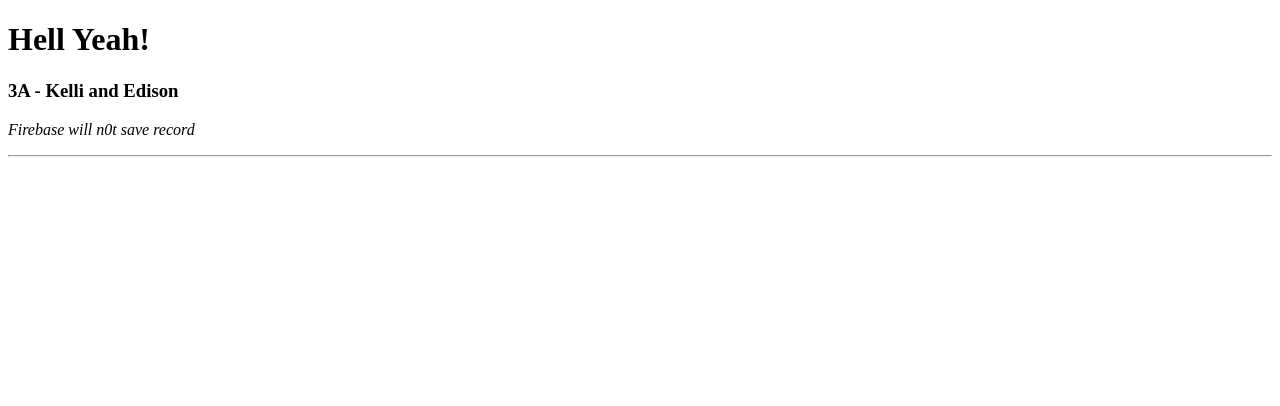
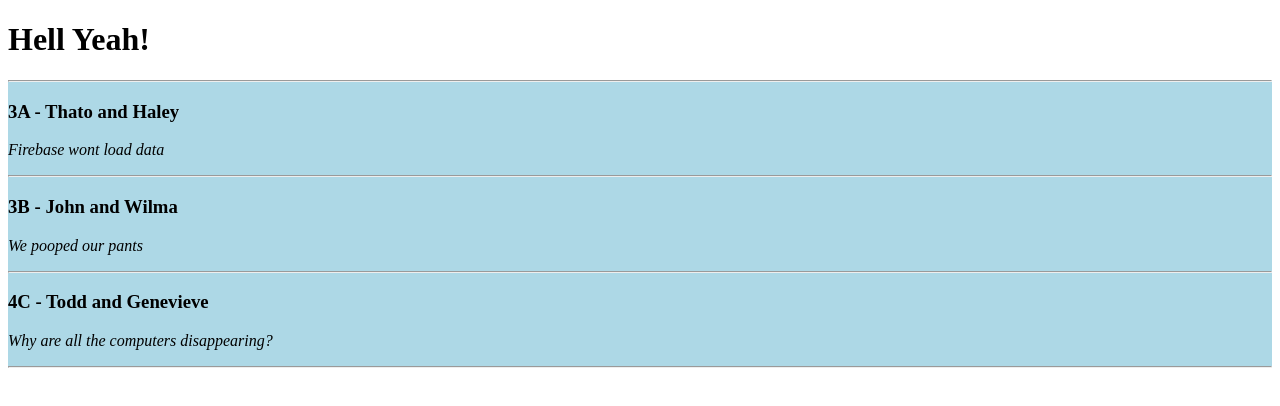
Before and after one commit to kellibrooke/react-tutorial, a React app: page / in a window 1280 px wide. Shown: the top 406 px of the page. Built offline with nearby package versions, Linux system fonts and the light colour scheme.

Commit message:
tutorial through wednesday week one

```diff
--- a/package.json
+++ b/package.json
@@ -13,7 +13,8 @@
   "license": "ISC",
   "dependencies": {
     "react": "^15.5.4",
-    "react-dom": "^15.5.4"
+    "react-dom": "^15.5.4",
+    "styled-jsx": "^3.0.2"
   },
   "devDependencies": {
     "babel-core": "^6.24.1",
--- a/src/components/TicketList.jsx
+++ b/src/components/TicketList.jsx
@@ -1,13 +1,39 @@
 import React from 'react';
 import Ticket from './Ticket';
 
+var masterTicketList = [
+  {
+    names: 'Thato and Haley',
+    location: '3A',
+    issue: 'Firebase wont load data'
+  },
+  {
+    names: 'John and Wilma',
+    location: '3B',
+    issue: 'We pooped our pants'
+  },
+  {
+    names: 'Todd and Genevieve',
+    location: '4C',
+    issue: 'Why are all the computers disappearing?'
+  }
+];
+
 function TicketList() {
   return (
-    <Ticket
-      location='3A'
-      names='Kelli and Edison'
-      issue='Firebase will n0t save record'
-    />
+    <div>
+      <style jsx>{`
+        div {
+          background-color: lightblue;
+        }`}</style>
+      <hr/>
+      {masterTicketList.map((ticket, index) =>
+        <Ticket names={ticket.names}
+          location={ticket.location}
+          issue={ticket.issue}
+          key={index} />
+      )}
+    </div>
   );
 }
 
--- a/webpack-config-starter.js
+++ b/webpack-config-starter.js
@@ -82,7 +82,8 @@ module.exports = {
             "react"
           ],
           plugins: [
-            "react-hot-loader/babel"
+            "react-hot-loader/babel",
+            "styled-jsx/babel"
           ]
         }
       }
@@ -104,6 +105,7 @@ module.exports = {
   // - excluded: outlines which files should not be transformed; we don't need to transform our dependencies
   // - options: tells Babel what kind of project we're working with (React) and which version of JavaScript code should be transpiled to (ES5)
   // - {modules:false} turns off CommonJS formatting, which doesn't support hot module replacement
+  // - "styled-jsx/babel": tells babel-loader to compile CSS and push to the head of the DOM when the page loads
 
   plugins: [
     new webpack.HotModuleReplacementPlugin(),
--- a/webpack.config.js
+++ b/webpack.config.js
@@ -51,7 +51,8 @@ module.exports = {
             "react"
           ],
           plugins: [
-            "react-hot-loader/babel"
+            "react-hot-loader/babel",
+            "styled-jsx/babel"
           ]
         }
       }
```
Also changed, not shown: .eslintrc.json, 2 other files (tests, documents, lock files or other folders).
